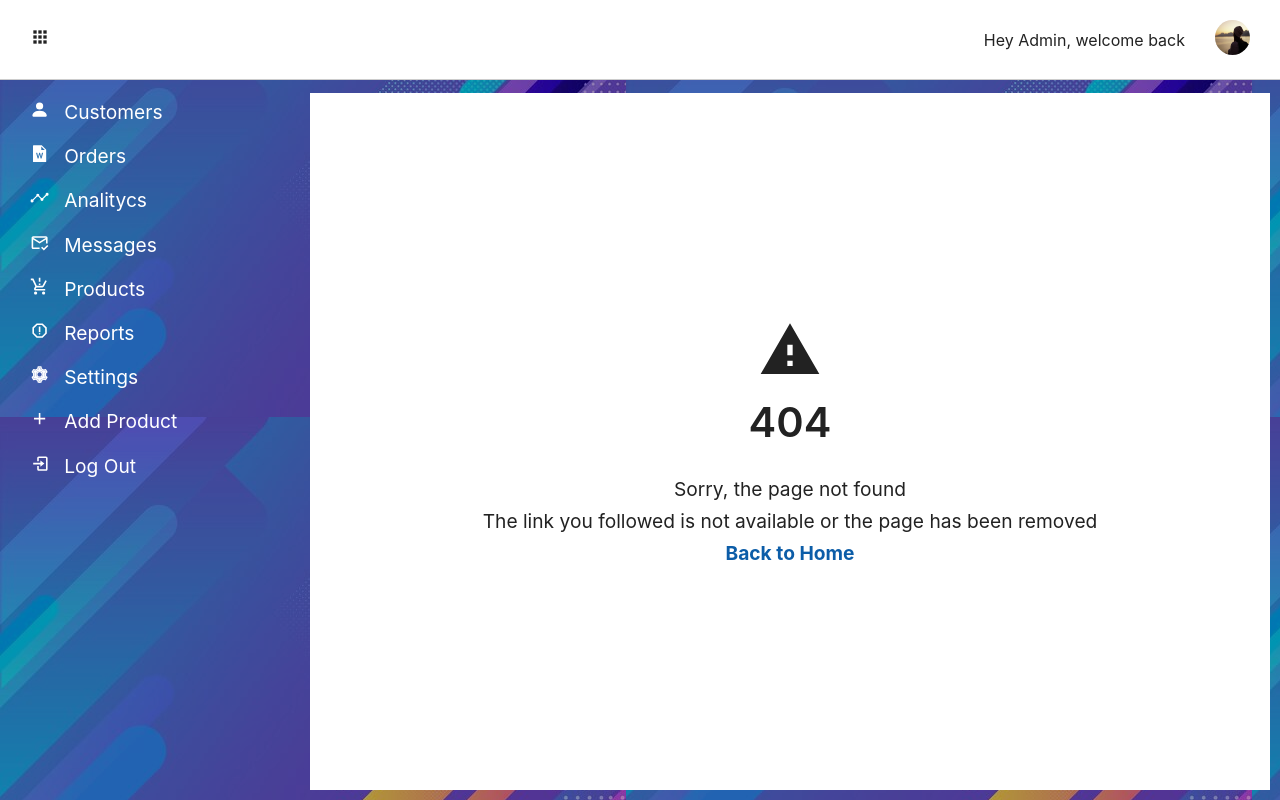
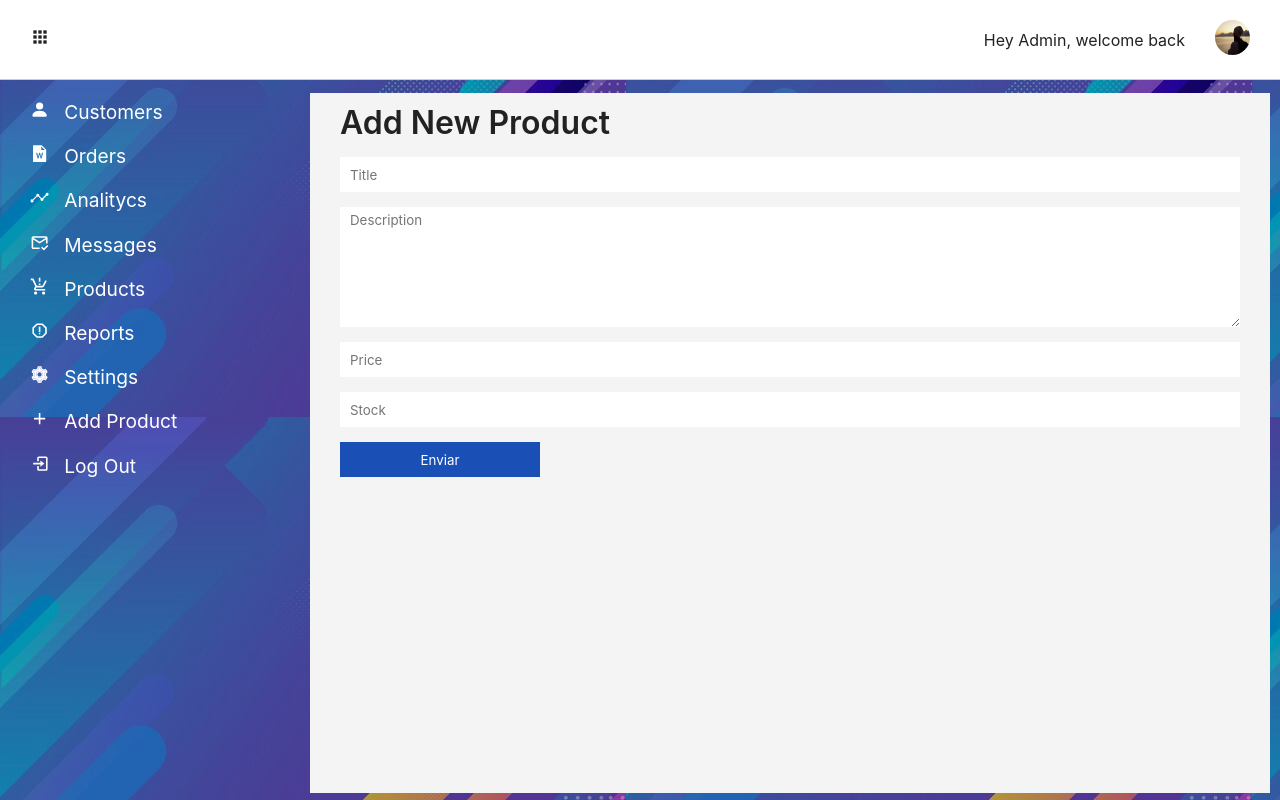
Before and after one commit to Brbuck/Dashboard-React, a React (Vite) app: page /add-products in a window 1280 px wide. Built offline with nearby package versions, Linux system fonts and the light colour scheme.

Commit message:
Create AddProducts page, Services folder and utils file

```diff
--- a/package.json
+++ b/package.json
@@ -8,8 +8,10 @@
     "preview": "vite preview"
   },
   "dependencies": {
+    "axios": "^0.26.0",
     "react": "^17.0.2",
     "react-dom": "^17.0.2",
+    "react-hook-form": "^7.27.1",
     "react-icons": "^4.3.1",
     "react-router-dom": "^6.2.2",
     "sass": "^1.49.9"
--- a/src/Components/Sidebar/index.jsx
+++ b/src/Components/Sidebar/index.jsx
@@ -22,7 +22,7 @@ function Sidebar() {
             <Link to='/'><span><MdOutlineProductionQuantityLimits /></span> products</Link>
             <Link to='/'><span><MdOutlineReport /></span> reports</Link>
             <Link to='/'><span><AiTwotoneSetting /></span> settings</Link>
-            <Link to='/'><span><RiAddFill /></span> add product</Link>
+            <Link to='/add-products'><span><RiAddFill /></span> add product</Link>
             <Link to='/'><span><BiLogIn /></span> log out</Link>
         </div>
     );
--- /dev/null
+++ b/src/Utils.js
@@ -0,0 +1,19 @@
+export function soNumero(e) {
+    let value = e.target.value;
+    value = value.replace(/\D/g, "");
+
+    e.currentTarget.value = value;
+    return e;
+  }
+
+  // Função para formatar entrada do input em moeda
+
+  export function formatarMoeda(e) {
+    let value = e.target.value;
+    value = value.replace(/\D/g, "");
+    value = value.replace(/(\d)(\d{2})$/, "$1.$2");
+    value = value.replace(/(?=(\d{3})+(\D))\B/g, ".");
+
+    e.currentTarget.value = value;
+    return e;
+  }
--- /dev/null
+++ b/src/pages/AddProducts/index.jsx
@@ -0,0 +1,52 @@
+import React from "react";
+import "./styles.scss";
+
+import Layout from "../../components/Layout";
+import { api } from "../../services/api";
+import { soNumero} from "../../Utils";
+
+import { useNavigate } from "react-router-dom";
+import { useForm } from "react-hook-form";
+
+function AddProducts() {
+  let navigate = useNavigate();
+
+  const { register, handleSubmit } = useForm();
+
+    async function createUser({ name_product, description_product, price_product, qt_product }) {
+    try {
+      await api.post("/produto", { name_product, description_product, price_product, qt_product });
+      navigate("/products")
+
+    } catch (error) {
+      alert(error.response.data.error);
+    }
+  }
+  return (
+    <Layout>
+      <div className="form-products">
+        <h1>Add New Product</h1>
+        <form onSubmit={handleSubmit(createUser)}>
+        <input type="text" {...register("name_product")} placeholder="Title" />
+        <textarea type="text" {...register("description_product")} placeholder="Description" />
+        <input
+          type="text"
+          {...register("price_product")}
+          placeholder="Price"
+          onKeyUp={soNumero}
+        />
+         <input
+          type="text"
+          {...register("qt_product")}
+          placeholder="Stock"
+          onKeyUp={soNumero}
+
+        />
+        <button type="submit">Enviar</button>
+      </form>
+      </div>
+    </Layout>
+  );
+}
+
+export default AddProducts;
--- /dev/null
+++ b/src/pages/AddProducts/styles.scss
@@ -0,0 +1,40 @@
+.form-products{
+    width: 100%;
+    height: calc(100vh - 100px);
+    padding: 10px 30px;
+
+    background-color: #f4f4f4;
+
+    h1{
+        color: #222;
+        margin-bottom: 15px;
+    }
+
+    form{
+        display: flex;
+        flex-direction: column;
+
+        input, textarea{
+            width: 100%;
+            max-width: 900px;
+            height: 35px;
+            padding-left: 10px;
+            background-color: #FFF;
+            margin-bottom: 15px;
+        }
+
+        textarea{
+            padding-top: 5px;
+            height: 120px;
+        }
+
+        button{
+            background-color: #1a4fb5;
+            color: #fff;
+            height: 35px;
+            width: 100%;
+            max-width: 200px;
+        }
+
+    }
+}
--- a/src/routes.jsx
+++ b/src/routes.jsx
@@ -1,6 +1,7 @@
 import React from 'react';
 import { Route, Routes } from 'react-router-dom'
 
+import AddProducts from './pages/AddProducts'
 import Customers from './pages/Customers'
 import Home from './pages/home'
 import NotFound from './pages/404'
@@ -10,6 +11,7 @@ function Routers() {
         <Routes>
             <Route path='/' element={<Home/>} />
             <Route path='/customers' element={<Customers/>} />
+            <Route path='/add-products' element={<AddProducts />} />
             <Route path="*" element={<NotFound/>} />
         </Routes>
     );
--- /dev/null
+++ b/src/services/api.js
@@ -0,0 +1,5 @@
+import axios from 'axios'
+
+export const api = axios.create({
+    baseURL: 'http://localhost:5000/api'
+})
```
Also changed, not shown: 1 other file (tests, documents, lock files or other folders).
